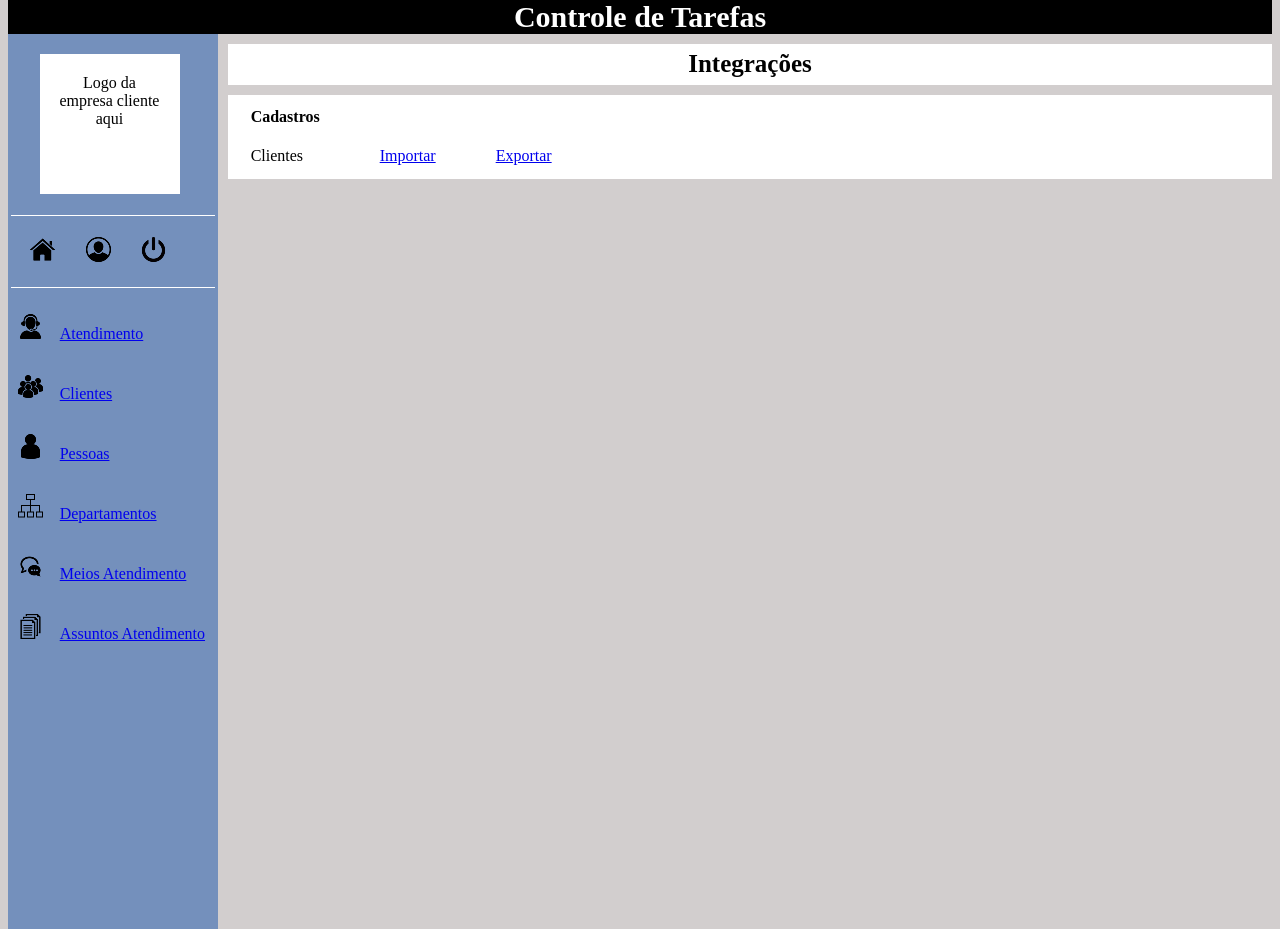
After one commit to ViniciusBorgesTodeschini/controle-tarefas, a PHP site: page /views/integracao.php in a window 1280 px wide. The commit adds this page. Run offline with PHP 8.4, Linux system fonts and the light colour scheme; a user stored in the database is signed in.

Commit message:
#criação das telas de integrações e formulário de importação de clientes.

```diff
--- /dev/null
+++ b/views/integracao.php
@@ -0,0 +1,42 @@
+<!DOCTYPE html>
+<html lang="pt-br">
+<head>
+    <meta charset="UTF-8">
+    <meta http-equiv="X-UA-Compatible" content="IE=edge">
+    <meta name="viewport" content="width=device-width, initial-scale=1.0">
+    <link rel="stylesheet" href="styles/estilos.css">
+    <title>Integrações</title>
+</head>
+<body>
+    <?php
+        include('../conexao.php');
+        include('menu.php');
+    ?>
+
+    <header>
+        <div class="header-pagina">Integrações</div>
+    </header>
+
+    <section class="conteudo-cadastro">
+        <table class="listagem">
+            <thead>
+                <tr>
+                    <th>Cadastros</th>
+                    <th"></th>
+                    <th"></th>
+                </tr>
+            </thead>
+            <tbody>
+                <tr>
+                    <td>Clientes</td>
+                    <td><a href="integracao-cliente-importar.php">Importar</a></td>
+                    <td><a href="integracao-cliente-exportar.php">Exportar</a></td>
+                </tr>
+            </tbody>
+        </table>
+    </section>
+
+    <footer></footer>
+
+</body>
+</html>
--- a/views/menu.php
+++ b/views/menu.php
@@ -41,6 +41,9 @@
                 <?php
                     if($_SESSION['usuario']['tipo'] == 'A'){
                 ?>
+                <li class="usuarios-lista"><a href="integracao.php">Integrações</a></li>
+                <div class="separador"></div>
+
                 <li class="usuarios-lista"><a href="usuario-listar.php">Usuários</a></li>
                 <div class="separador"></div>
                 <?php
```
Also changed, not shown: views/integracao-cliente-importar.php (added, +28 -0 lines), integracoes/cliente-exportar.php (added), integracoes/cliente-importar.php (added), views/integracao-cliente-exportar.php (added).
